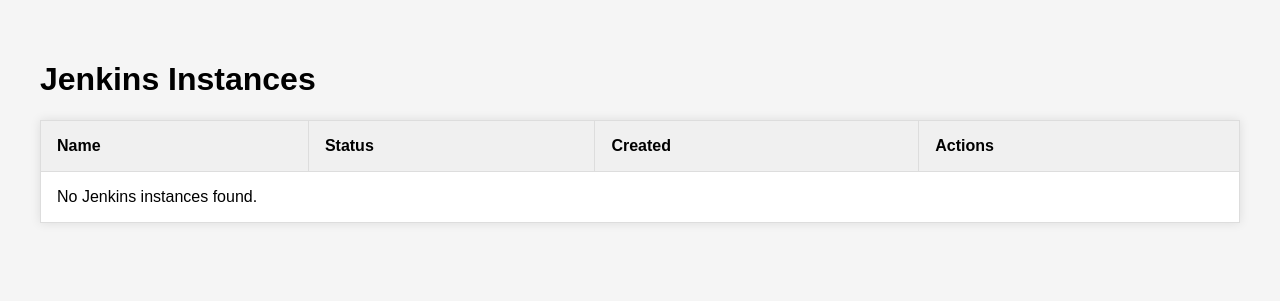
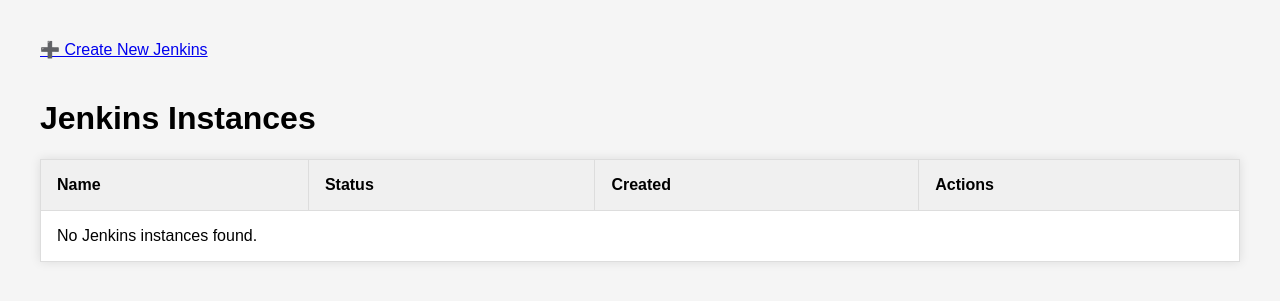
Before and after one commit to wayneclancy/jenkins-operator, a Django app: template jenkinsui/templates/home.html in a window 1280 px wide. Shown: the top 301 px of the page. Run offline with Django 4.2, Linux system fonts and the light colour scheme; the template is opened without the code that fills it, so the values that code supplies are empty.

Commit message:
Added link to create

```diff
--- a/jenkinsui/templates/home.html
+++ b/jenkinsui/templates/home.html
@@ -2,6 +2,7 @@
 <html>
 <head>
     <title>Jenkins Instances</title>
+
     <style>
         body {
             font-family: sans-serif;
@@ -50,6 +51,9 @@
             background: #dc3545;
         }
     </style>
+
+  <a href="/create/" style="margin-bottom: 20px; display: inline-block;">➕ Create New Jenkins</a>
+
 </head>
 <body>
     <h1>Jenkins Instances</h1>
```
